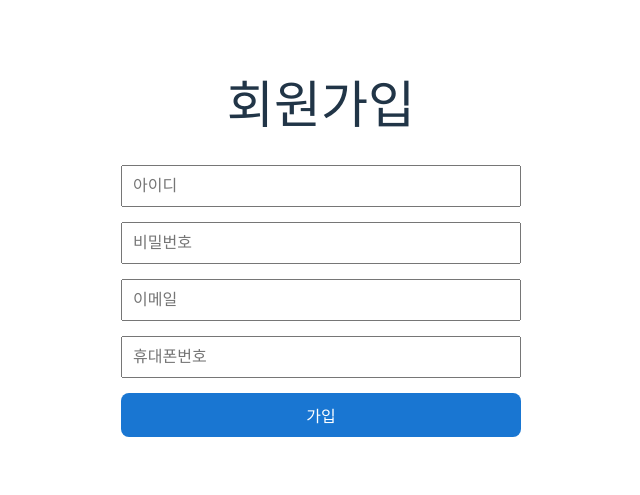
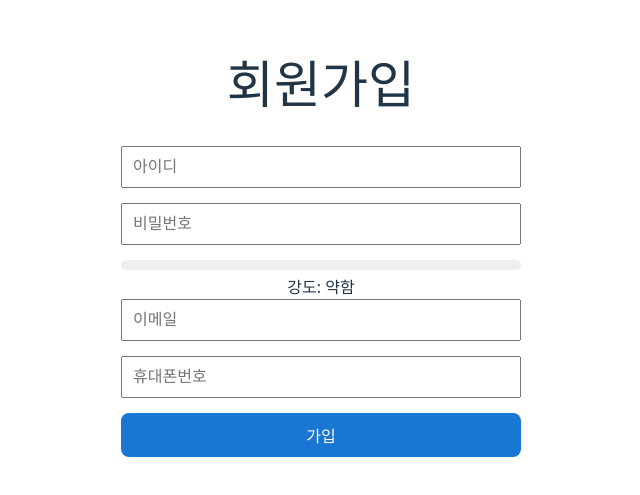
Before and after one commit to Jungdoosik/react-board, a React (Vite) app: page /signup in a window 1280 px wide. Shown: the part 161-656 px from the top of the page, without its empty margins (319-959 px from the left). Built offline with nearby package versions, Linux system fonts and the light colour scheme.

Commit message:
zxcvbn라이브러리 사용(암호 강도 보여줌)

```diff
--- a/package.json
+++ b/package.json
@@ -12,7 +12,8 @@
   "dependencies": {
     "react": "^19.1.0",
     "react-dom": "^19.1.0",
-    "react-router-dom": "^7.7.0"
+    "react-router-dom": "^7.7.0",
+    "zxcvbn": "^4.4.2"
   },
   "devDependencies": {
     "@eslint/js": "^9.30.1",
--- a/src/components/signup/SignupForm.jsx
+++ b/src/components/signup/SignupForm.jsx
@@ -1,5 +1,6 @@
 import React, { useReducer, useRef, useState } from "react";
 import { useNavigate } from "react-router-dom";
+import zxcvbn from "zxcvbn";
 
 const styles = {
   container: {
@@ -37,13 +38,19 @@ const styles = {
 function Signup() {
   const navigate = useNavigate();
   const [username, setUsername] = useState("");
-  const [password, setPassword] = useState("");
+  // const [password, setPassword] = useState("");
   const [email, setEmail] = useState("");
   const [phone, setPhone] = useState("");
   const [error, setError] = useState("");
 
+  const [password, setPassword] = useState("");
+  const [score, setScore] = useState(0);
+  // const [feedback, setFeedback] = useState({ warning: "", suggestions: [] });
+
   const inputUsername = useRef(null);
-  const inputpassword = useRef(null);
+  const inputPassword = useRef(null);
+  const inputEmail = useRef(null);
+  const inputPhone = useRef(null);
 
   const handleSignup = (e) => {
     e.preventDefault();
@@ -56,7 +63,18 @@ function Signup() {
 
     if (!password) {
       setError("비밀번호를 입력하세요.");
-      inputpassword.current.focus();
+      inputPassword.current.focus();
+      return;
+    }
+
+    if (!email) {
+      setError("이메일을 입력하세요.");
+      inputEmail.current.focus();
+      return;
+    }
+    if (!phone) {
+      setError("휴대폰번호를 입력하세요.");
+      inputPhone.current.focus();
       return;
     }
 
@@ -83,6 +101,48 @@ function Signup() {
       });
   };
 
+  const passwordReg = (e) => {
+    const pwd = e.target.value;
+    setPassword(pwd);
+
+    const result = zxcvbn(pwd);
+    setScore(result.score);
+    // setFeedback(result.feedback);
+  };
+
+  const getStrengthLabel = () => {
+    switch (score) {
+      case 0:
+        return "약함";
+      case 1:
+        return "조금 약함";
+      case 2:
+        return "보통";
+      case 3:
+        return "강함";
+      case 4:
+        return "매우 강함";
+      default:
+        return "";
+    }
+  };
+
+  const getStrengthColor = () => {
+    switch (score) {
+      case 0:
+      case 1:
+        return "red";
+      case 2:
+        return "orange";
+      case 3:
+        return "blue";
+      case 4:
+        return "green";
+      default:
+        return "gray";
+    }
+  };
+
   return (
     <div style={{ padding: "2rem" }}>
       <h1>회원가입</h1>
@@ -99,21 +159,54 @@ function Signup() {
           type="password"
           placeholder="비밀번호"
           value={password}
-          ref={inputpassword}
-          onChange={(e) => setPassword(e.target.value)}
+          ref={inputPassword}
+          // onChange={(e) => setPassword(e.target.value)}
+          onChange={passwordReg}
           style={styles.input}
         />
+        <div
+          style={{
+            height: "10px",
+            width: "100%",
+            backgroundColor: "#eee",
+            borderRadius: "5px",
+            marginBottom: "5px",
+          }}
+        >
+          <div
+            style={{
+              height: "100%",
+              width: `${(score / 4) * 100}%`,
+              backgroundColor: getStrengthColor(),
+              borderRadius: "5px",
+              transition: "width 0.3s",
+            }}
+          />
+        </div>
+        <div>강도: {getStrengthLabel()}</div>
+        {/* {feedback.warning && (
+          <div style={{ color: "red" }}>⚠ {feedback.warning}</div>
+        )}
+        {feedback.suggestions.length > 0 && (
+          <ul style={{ color: "gray", paddingLeft: "20px" }}>
+            {feedback.suggestions.map((s, i) => (
+              <li key={i}>{s}</li>
+            ))}
+          </ul>
+        )} */}
         <input
-          type="email"
+          type="text"
           placeholder="이메일"
-          value={password}
+          value={email}
+          ref={inputEmail}
           onChange={(e) => setEmail(e.target.value)}
           style={styles.input}
         />
         <input
-          type="phone"
+          type="text"
           placeholder="휴대폰번호"
-          value={password}
+          value={phone}
+          ref={inputPhone}
           onChange={(e) => setPhone(e.target.value)}
           style={styles.input}
         />
```
Also changed, not shown: 1 other file (tests, documents, lock files or other folders).
